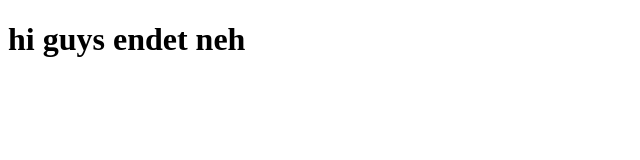
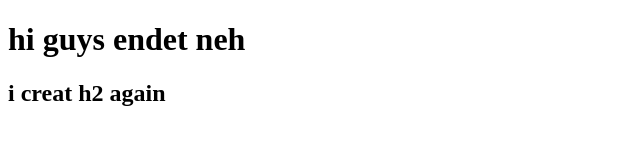
Before and after one commit to ayfokir/Portfolio, a plain HTML site: page index.html in a window 1280 px wide. Shown: the whole page, without its empty margins (0-640 px from the left). Drawn offline with Linux system fonts and the light colour scheme.

Commit message:
i creat h2 again

```diff
--- a/index.html
+++ b/index.html
@@ -8,5 +8,6 @@
 </head>
 <body>
     <h1>hi guys endet neh</h1>
+    <h2>i creat h2 again</h2>
 </body>
 </html>
```
